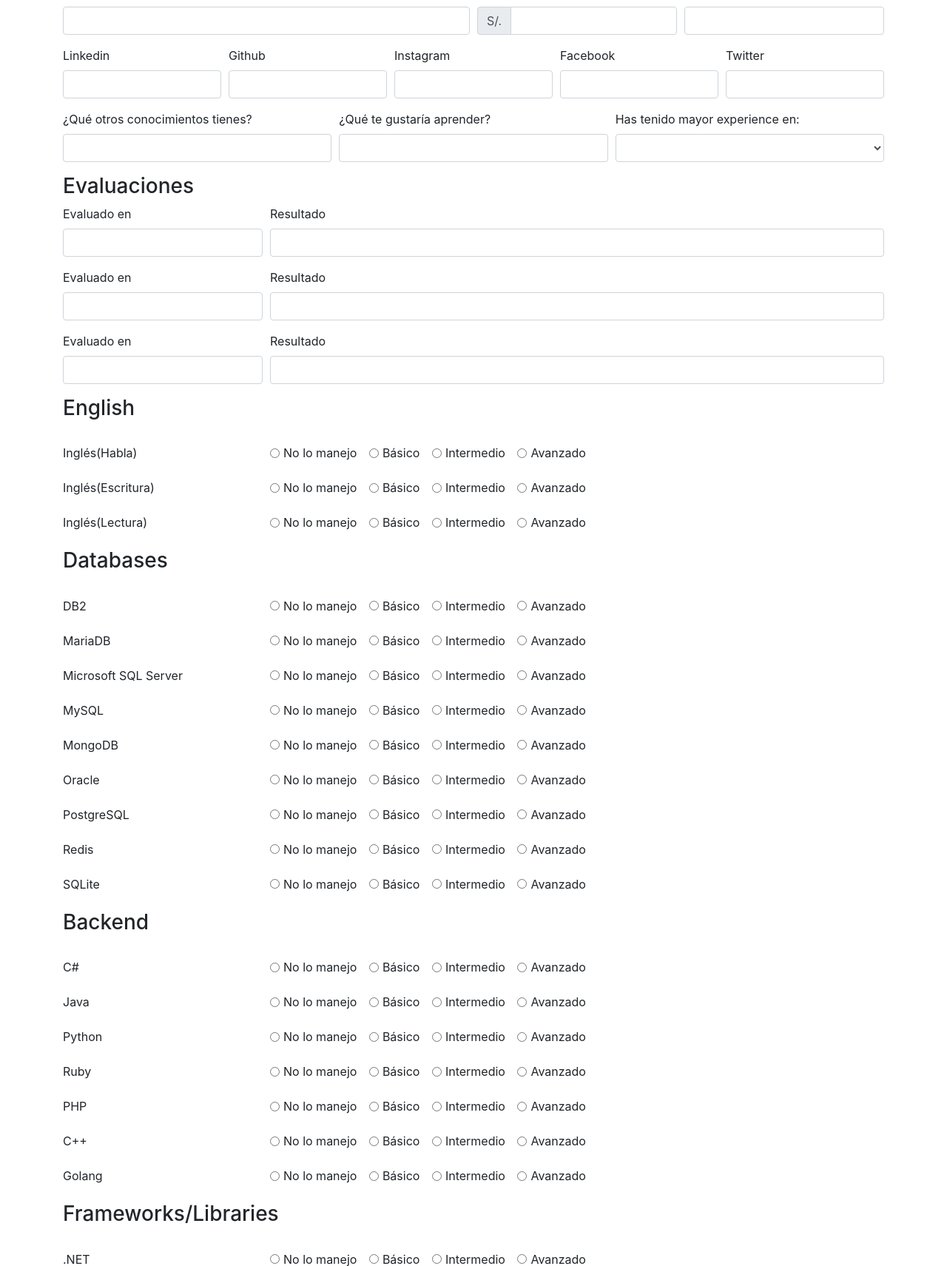
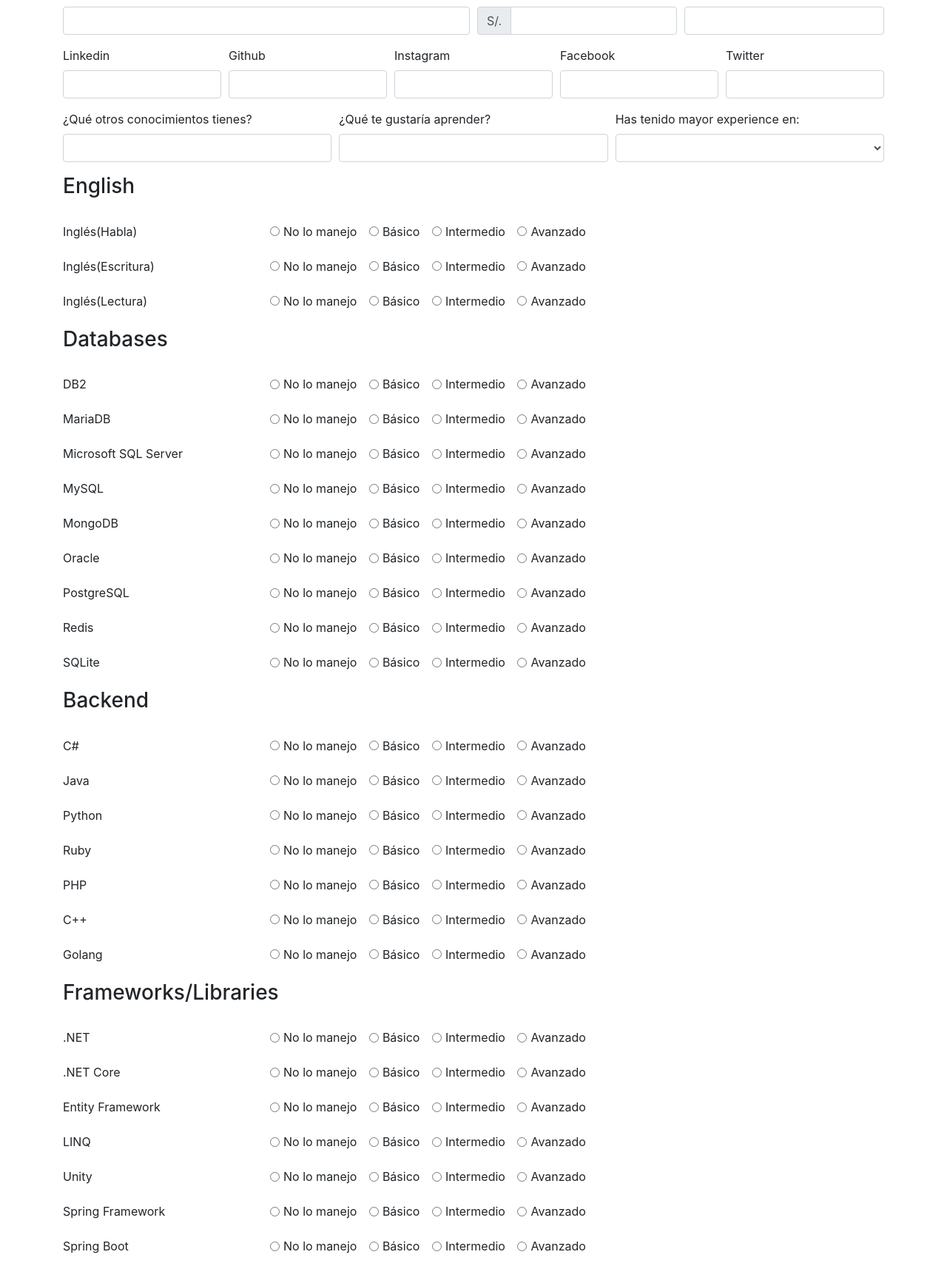
Before and after one commit to fulltimeforce/rhx, a Laravel app: page /experts/create in a window 1280 px wide. Shown: the part 527-2238 px from the top of the page at 74% size. Run offline with Laravel 8, Linux system fonts and the light colour scheme; the visitor is signed in with stand-in values (Sample User, id 1); some libraries are stand-ins or nearby versions.

Commit message:
remove section Evaluaciones

```diff
--- a/resources/views/experts/create.blade.php
+++ b/resources/views/experts/create.blade.php
@@ -159,39 +159,7 @@
             </select>
         </div>
     </div>
-    @auth
-    <h3>Evaluaciones</h3>
-    <div class="form-row">
-        <div class="form-group col-4 col-sm-3">
-            <label for="assessment1">Evaluado en</label>
-            <input type="text" name="assessment1" class="form-control" id="assessment1" value="{{ $expert->assessment1 }}">
-        </div>
-        <div class="form-group col-8 col-sm">
-            <label for="result1">Resultado</label>
-            <input type="text" name="result1" class="form-control" id="result1" value="{{ $expert->result1 }}">
-        </div>
-    </div>
-    <div class="form-row">
-        <div class="form-group col-4 col-sm-3">
-            <label for="assessment2">Evaluado en</label>
-            <input type="text" name="assessment2" class="form-control" id="assessment2" value="{{ $expert->assessment2 }}">
-        </div>
-        <div class="form-group col-8 col-sm">
-            <label for="result2">Resultado</label>
-            <input type="text" name="result2" class="form-control" id="result2" value="{{ $expert->result2 }}">
-        </div>
-    </div>
-    <div class="form-row">
-        <div class="form-group col-4 col-sm-3">
-            <label for="assessment3">Evaluado en</label>
-            <input type="text" name="assessment3" class="form-control" id="assessment3" value="{{ $expert->assessment3 }}">
-        </div>
-        <div class="form-group col-8 col-sm">
-            <label for="result3">Resultado</label>
-            <input type="text" name="result3" class="form-control" id="result3" value="{{ $expert->result3 }}">
-        </div>
-    </div>
-    @endauth
+
     @foreach($technologies as $categoryid => $category)
         <h3>{{$category[0]}}</h3>
         <br>
```
Also changed, not shown: resources/views/experts/edit.blade.php (+1 -31 lines).
